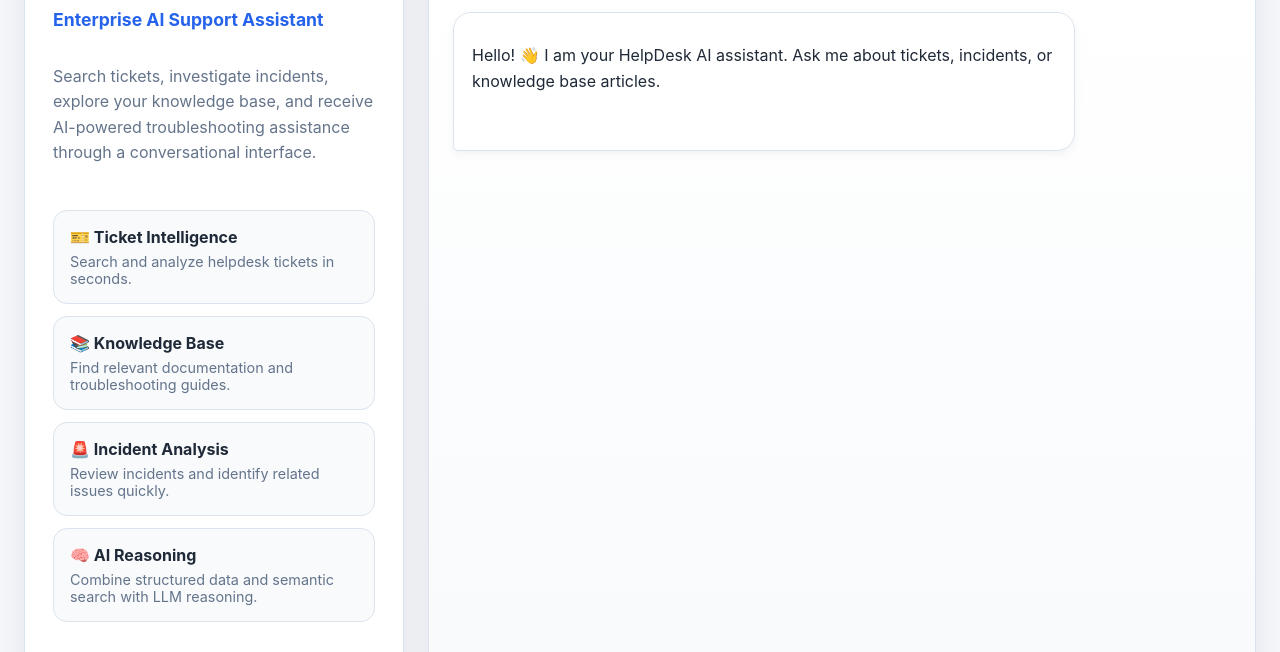
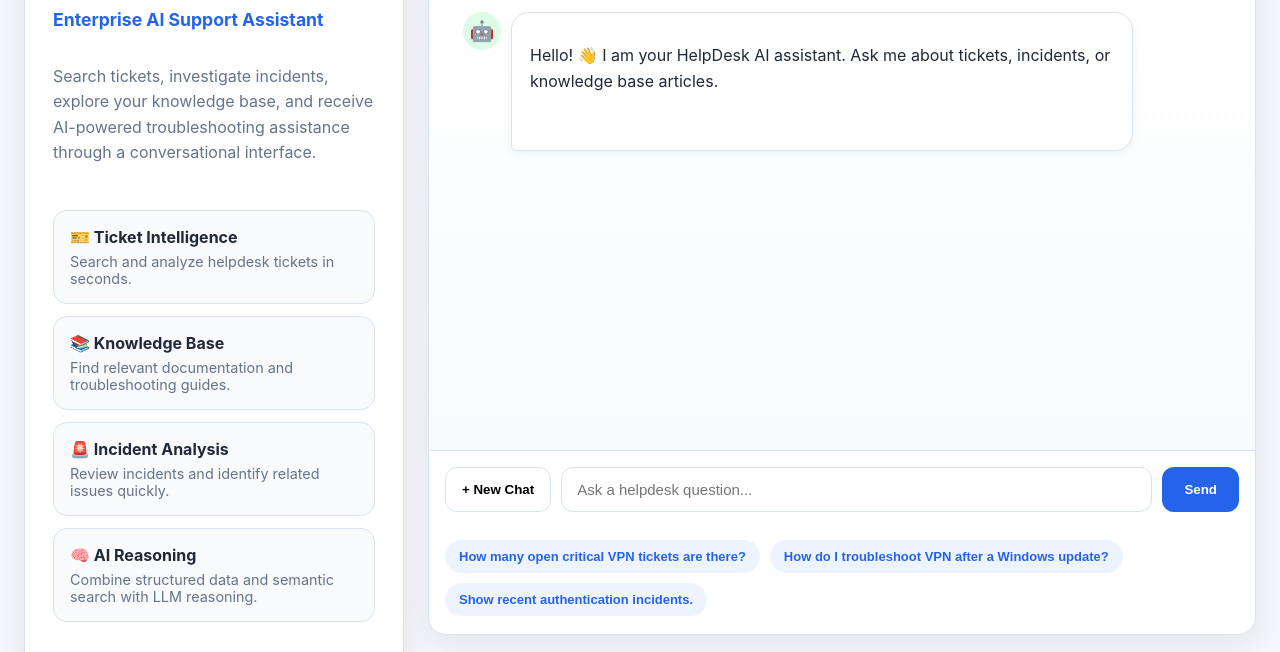
Before and after one commit to mohsenhp/helpdesk-ai-agent, a plain HTML site: page app/static/index.html in a window 1280 px wide. Shown: the part 141-793 px from the top of the page. Drawn offline with nearby package versions, Linux system fonts and the light colour scheme.

Commit message:
Add chat message avatars

```diff
--- a/app/static/app.js
+++ b/app/static/app.js
@@ -124,26 +124,52 @@ function addMessage(role, text) {
         `message ${role}`;
 
 
+    const avatar = document.createElement("div");
+
+    avatar.className = "avatar";
+
+    avatar.textContent =
+        role === "assistant"
+            ? "🤖"
+            : "🧑";
+
+
     const bubble = document.createElement("div");
 
     bubble.className = "bubble";
 
+
     if (role === "assistant") {
-        bubble.innerHTML = marked.parse(text);
+
+        bubble.innerHTML =
+            marked.parse(text);
+
     } else {
-        bubble.textContent = text;
+
+        bubble.textContent =
+            text;
+
     }
 
 
-    message.appendChild(bubble);
+    if (role === "assistant") {
+
+        message.appendChild(avatar);
+        message.appendChild(bubble);
+
+    } else {
+
+        message.appendChild(bubble);
+        message.appendChild(avatar);
+
+    }
+
 
     chat.appendChild(message);
 
 
     chat.scrollTop =
         chat.scrollHeight;
-
-    saveChatHistory();
 }
 
 
--- a/app/static/style.css
+++ b/app/static/style.css
@@ -160,12 +160,12 @@ body {
 
 
 .chat-container {
-    height: 100%;
+
+    height: calc(100vh - 48px);
     background: var(--surface);
     border-radius: var(--radius);
     border: 1px solid var(--border);
     box-shadow: var(--shadow);
-
     display: flex;
     flex-direction: column;
     overflow: hidden;
@@ -195,7 +195,7 @@ body {
 #chat {
     flex: 1;
     min-height: 0;
-
+    height: 0;
     overflow-y: auto;
 
     padding: 24px;
@@ -220,11 +220,13 @@ body {
 
 .message.user {
     justify-content: flex-end;
+    align-items: flex-start
 }
 
 
 .message.assistant {
     justify-content: flex-start;
+    align-items: flex-start;
 }
 
 
@@ -269,10 +271,9 @@ body {
 .chat-container footer {
 
     display: flex;
+    flex-shrink: 0;
     gap: 10px;
-
     padding: 16px;
-
     border-top:
         1px solid var(--border);
 }
@@ -524,3 +525,42 @@ button {
     }
 
 }
+
+/* Message avatars */
+
+.avatar {
+
+    width: 38px;
+    height: 38px;
+
+    border-radius: 50%;
+
+    display: flex;
+    align-items: center;
+    justify-content: center;
+
+    font-size: 20px;
+
+    flex-shrink: 0;
+
+    margin: 0 10px;
+
+    background: #eef2ff;
+
+}
+
+
+.message.user .avatar {
+
+    background:
+        #dbeafe;
+
+}
+
+
+.message.assistant .avatar {
+
+    background:
+        #dcfce7;
+
+}
```
